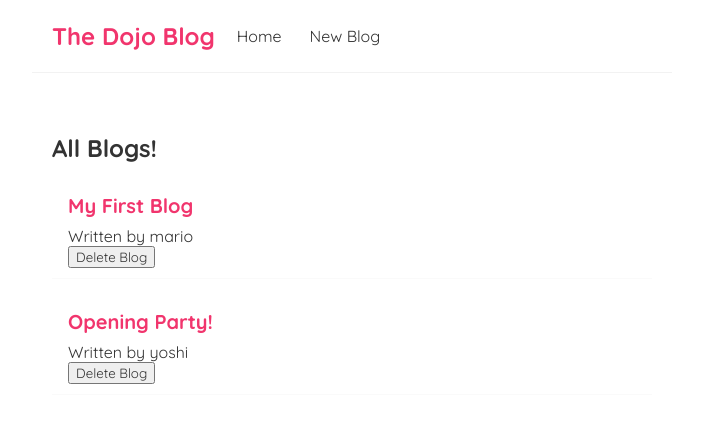
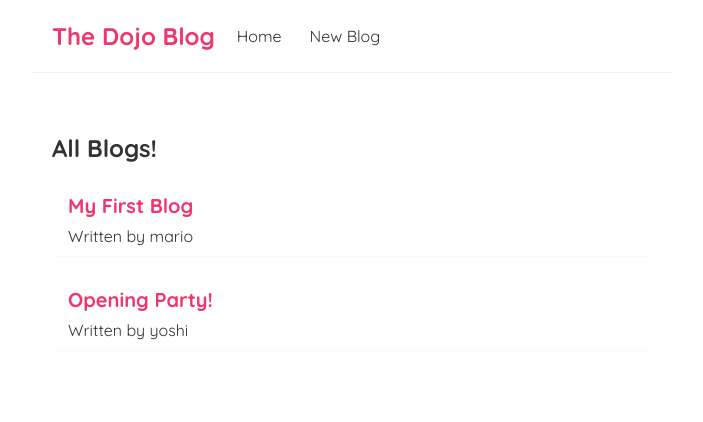
Before and after one commit to ajlalhaider290/dojo-blog, a React (Create React App) app: page / in a window 1280 px wide. Shown: the top 422 px of the page, without its empty margins (288-991 px from the left). Built offline with nearby package versions, Linux system fonts and the light colour scheme; data requests are answered from the project's data file.

Commit message:
[ADD] added a conditional loader

```diff
--- a/src/blogList.js
+++ b/src/blogList.js
@@ -1,4 +1,4 @@
-const BlogList = ({ blogs, title, handleDelete }) => {
+const BlogList = ({ blogs, title }) => {
 
     return (
         <div className="blog-list">
@@ -7,7 +7,6 @@
                 <div className="blog-preview" key={ blog.id }>
                     <h2>{ blog.title }</h2>
                     <p>Written by { blog.author }</p>
-                    <button onClick={() => handleDelete(blog.id)}>Delete Blog</button>
                 </div>
             ))}
         </div>
--- a/src/home.js
+++ b/src/home.js
@@ -3,11 +3,8 @@
 
 const Home = () => {
     const [blogs, setBlogs] = useState(null);
+    const [isPending, setIsPending] = useState(true);
 
-const handleDelete = (id) => {
-    const newBlogs = blogs.filter(blog => blog.id !== id);
-    setBlogs(newBlogs);
-}
 
 useEffect(() => {
     fetch('http://localhost:8000/blogs')
@@ -17,12 +14,14 @@
     .then(data => {
         console.log(data);
         setBlogs(data);
+        setIsPending(false);
     })
 }, []);
 
     return (
         <div className="home">
-            { blogs && <BlogList blogs={ blogs } title="All Blogs!" handleDelete={ handleDelete } /> }
+            { isPending && <div>Loading...</div>}
+            { blogs && <BlogList blogs={ blogs } title="All Blogs!" /> }
         </div>
      );
 }
```
